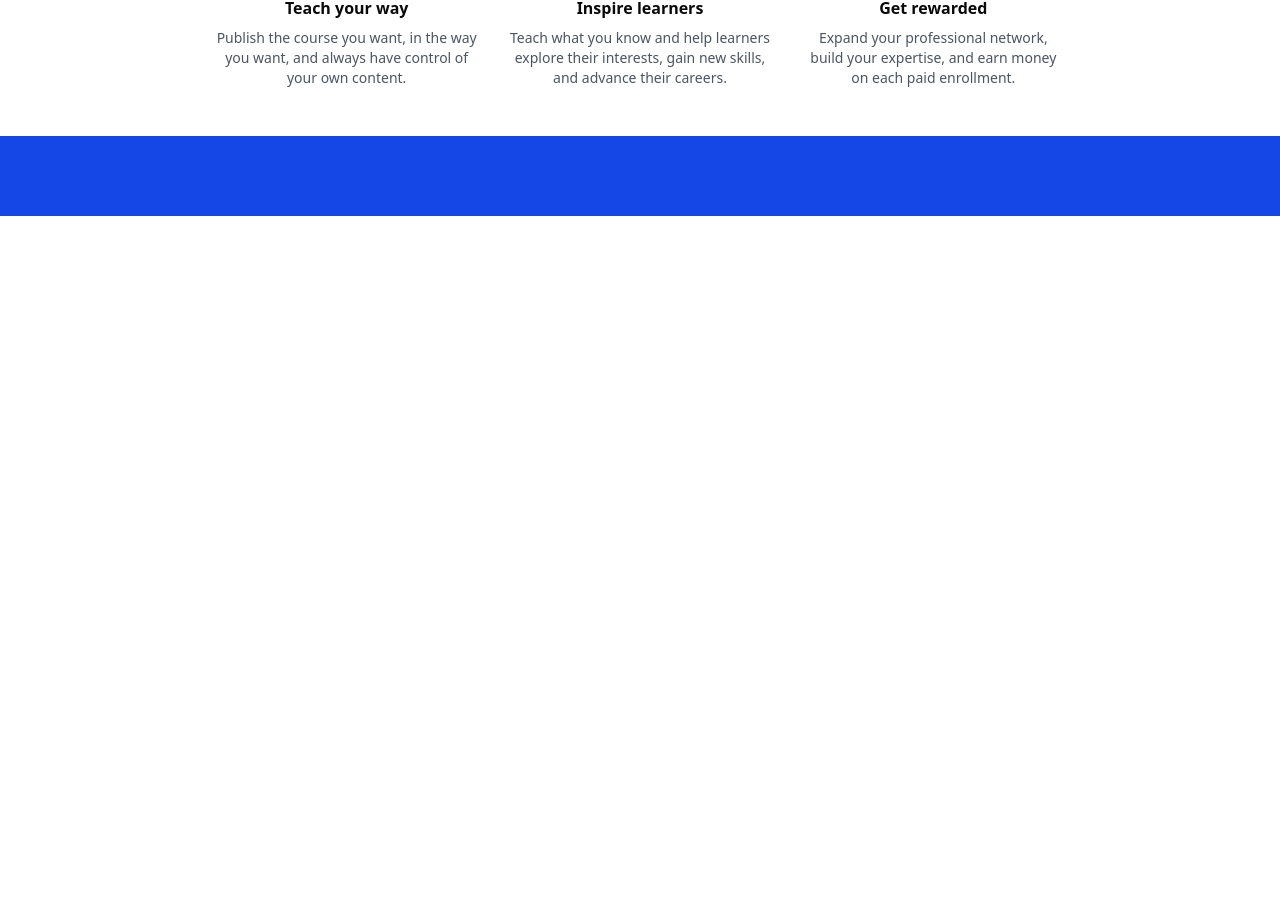
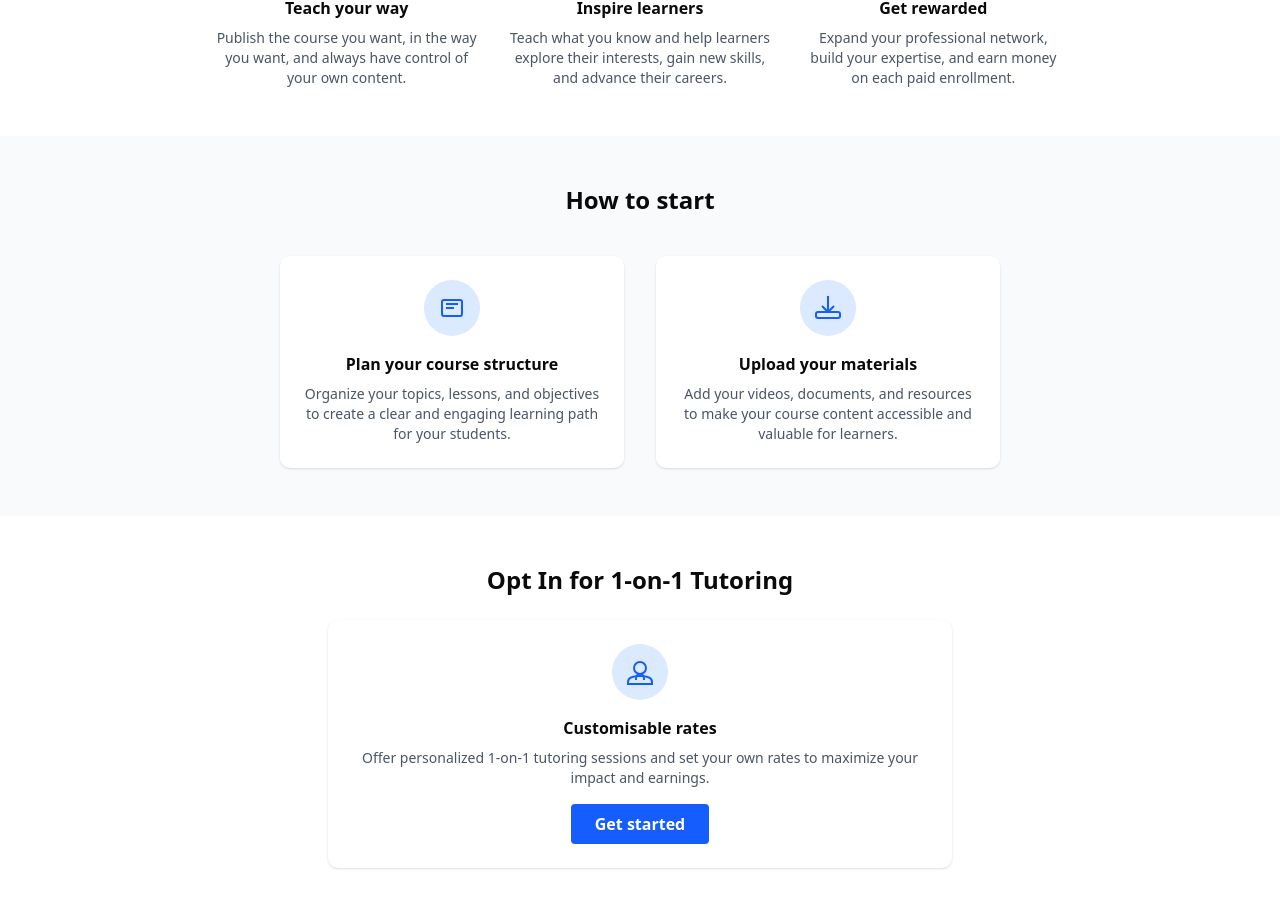
Before and after one commit to NicholasTMS/HackathonFrontend, a React (Vite) app: page /teach in a window 1280 px wide. Shown: the part 700-1608 px from the top of the page. Before the commit the page ends 916 px from the top, so only its background shows below. Built offline with nearby package versions, Linux system fonts and the light colour scheme.

Commit message:
Added things in Teach Page

```diff
--- a/src/pages/Teach.tsx
+++ b/src/pages/Teach.tsx
@@ -1,4 +1,12 @@
+import { useNavigate } from "react-router-dom";
+
 export default function Teach() {
+    const navigate = useNavigate();
+
+    const handleGetStarted = () => {
+        navigate("/signup");
+    };
+
     return (
         <div>
             {/* Hero Section */}
@@ -9,12 +17,14 @@ export default function Teach() {
                         <p className="mb-6 text-gray-700">
                             Become an instructor and change lives — including your own.
                         </p>
-                        <button className="bg-blue-600 text-white px-6 py-2 rounded font-semibold hover:bg-blue-700 transition">
+                        <button
+                            className="bg-blue-600 text-white px-6 py-2 rounded font-semibold hover:bg-blue-700 transition"
+                            onClick={handleGetStarted}
+                        >
                             Get started
                         </button>
                     </div>
                     <div className="flex-1 flex justify-center">
-                        {/* Replace src with your own image if available */}
                         <img
                             src="/teach-hero.png"
                             alt="Teach with us"
@@ -31,7 +41,6 @@ export default function Teach() {
                     <div className="grid md:grid-cols-3 gap-8 text-center">
                         <div>
                             <div className="mb-4 flex justify-center">
-                                {/* Icon placeholder */}
                                 <span className="inline-block bg-blue-100 text-blue-600 rounded-full p-3">
                                     <svg width="32" height="32" fill="none" stroke="currentColor" strokeWidth="2"><path d="M8 24V8a4 4 0 014-4h8a4 4 0 014 4v16M4 24h24" /></svg>
                                 </span>
@@ -67,10 +76,70 @@ export default function Teach() {
                 </div>
             </section>
 
-            {/* Stats Section */}
-            <section className="bg-blue-700 py-10">
-                <div className="max-w-5xl mx-auto px-6 grid grid-cols-2 md:grid-cols-5 gap-6 text-center text-white font-semibold">
+            {/* How to Start Section */}
+            <section className="py-12 bg-gray-50">
+                <div className="max-w-3xl mx-auto px-6">
+                    <h2 className="text-2xl font-bold text-center mb-10">How to start</h2>
+                    <div className="grid md:grid-cols-2 gap-8">
+                        {/* Plan your course structure */}
+                        <div className="bg-white rounded-lg shadow p-6 flex flex-col items-center text-center">
+                            <div className="mb-4 flex justify-center">
+                                <span className="inline-block bg-blue-100 text-blue-600 rounded-full p-3">
+                                    <svg width="32" height="32" fill="none" stroke="currentColor" strokeWidth="2">
+                                        <rect x="6" y="8" width="20" height="16" rx="2" />
+                                        <path d="M10 12h12M10 16h8" />
+                                    </svg>
+                                </span>
+                            </div>
+                            <h3 className="font-semibold mb-2">Plan your course structure</h3>
+                            <p className="text-gray-600 text-sm">
+                                Organize your topics, lessons, and objectives to create a clear and engaging learning path for your students.
+                            </p>
+                        </div>
+                        {/* Upload your materials */}
+                        <div className="bg-white rounded-lg shadow p-6 flex flex-col items-center text-center">
+                            <div className="mb-4 flex justify-center">
+                                <span className="inline-block bg-blue-100 text-blue-600 rounded-full p-3">
+                                    <svg width="32" height="32" fill="none" stroke="currentColor" strokeWidth="2">
+                                        <path d="M16 4v16m0 0l-6-6m6 6l6-6" />
+                                        <rect x="4" y="20" width="24" height="6" rx="2" />
+                                    </svg>
+                                </span>
+                            </div>
+                            <h3 className="font-semibold mb-2">Upload your materials</h3>
+                            <p className="text-gray-600 text-sm">
+                                Add your videos, documents, and resources to make your course content accessible and valuable for learners.
+                            </p>
+                        </div>
+                    </div>
+                </div>
+            </section>
 
+            {/* 1-on-1 Tutoring Section */}
+            <section className="py-12">
+                <div className="max-w-2xl mx-auto px-6">
+                    <h2 className="text-2xl font-bold text-center mb-6">Opt In for 1-on-1 Tutoring</h2>
+                    <div className="bg-white rounded-lg shadow p-6 flex flex-col items-center text-center">
+                        <div className="mb-4 flex justify-center">
+                            <span className="inline-block bg-blue-100 text-blue-600 rounded-full p-3">
+                                <svg width="32" height="32" fill="none" stroke="currentColor" strokeWidth="2">
+                                    <circle cx="16" cy="12" r="6" />
+                                    <path d="M4 26c0-4 5.333-6 12-6s12 2 12 6v2H4v-2z" />
+                                    <path d="M20 24v-2a4 4 0 00-8 0v2" />
+                                </svg>
+                            </span>
+                        </div>
+                        <h3 className="font-semibold mb-2">Customisable rates</h3>
+                        <p className="text-gray-600 text-sm mb-4">
+                            Offer personalized 1-on-1 tutoring sessions and set your own rates to maximize your impact and earnings.
+                        </p>
+                        <button
+                            className="bg-blue-600 text-white px-6 py-2 rounded font-semibold hover:bg-blue-700 transition"
+                            onClick={handleGetStarted}
+                        >
+                            Get started
+                        </button>
+                    </div>
                 </div>
             </section>
         </div>
```
